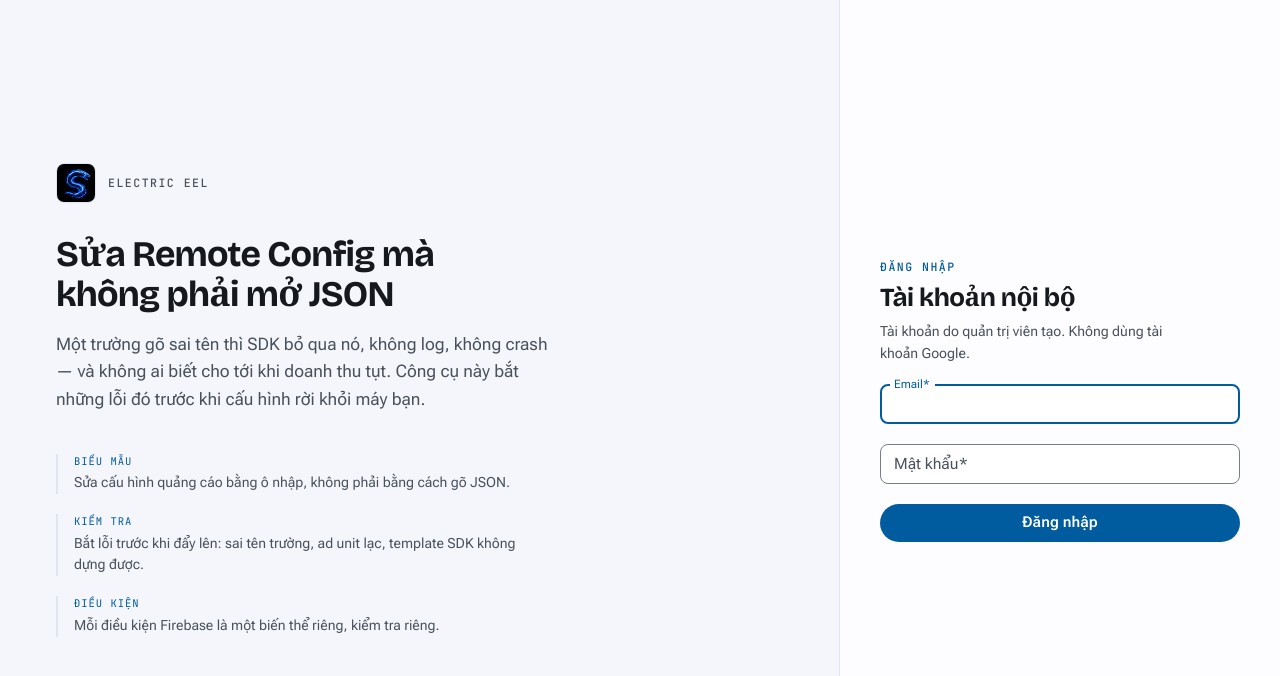
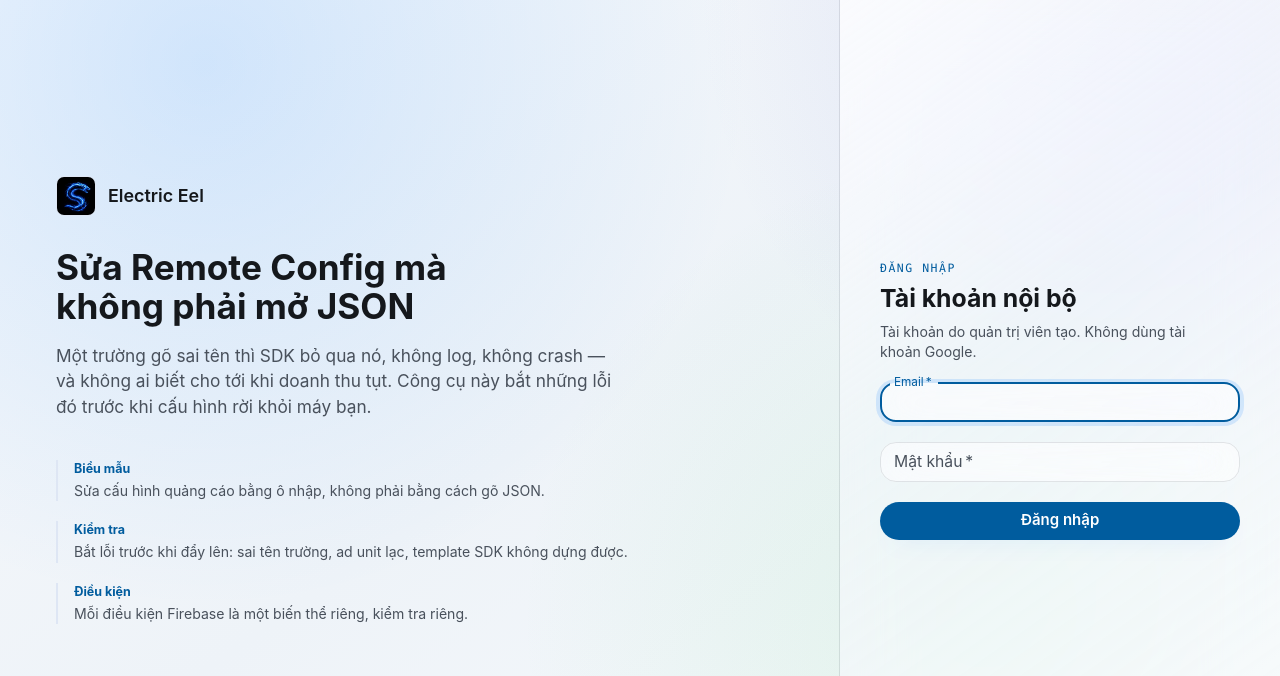
Before and after one commit to duylt-dev/Electric_Eel, a Next.js app: page /login in a window 1280 px wide. Shown: the top 676 px of the page. Built offline with nearby package versions, Linux system fonts and the light colour scheme; no server answers; what @mui/material-nextjs would draw is missing.

Commit message:
feat(ui): adopt Apple liquid glass theme

```diff
--- a/src/app/login/page.tsx
+++ b/src/app/login/page.tsx
@@ -7,7 +7,7 @@ import { redirect } from 'next/navigation'
 import { currentUser } from '@/lib/session'
 import { BRAND_NAME } from '@/ui/brand'
 import { BrandMark } from '@/ui/components/BrandMark'
-import { m3, m3Mono } from '@/ui/theme/m3Tokens'
+import { glass, m3 } from '@/ui/theme/m3Tokens'
 import { LoginForm } from './LoginForm'
 
 export const metadata: Metadata = { title: 'Đăng nhập' }
@@ -33,7 +33,7 @@ export default async function LoginPage() {
         minHeight: '100dvh',
         display: 'grid',
         gridTemplateColumns: { xs: '1fr', md: 'minmax(0, 1fr) minmax(0, 440px)' },
-        bgcolor: m3('surface'),
+        bgcolor: 'transparent',
       }}
     >
       <Box
@@ -43,13 +43,15 @@ export default async function LoginPage() {
           justifyContent: 'center',
           px: { xs: 6, md: 14 },
           py: { xs: 10, md: 14 },
-          borderRight: { md: `1px solid ${m3('outlineVariant')}` },
+          borderRight: { md: `1px solid ${glass.border}` },
         }}
       >
         <Box sx={{ maxWidth: 620 }}>
           <Stack direction="row" sx={{ alignItems: 'center', gap: 3, mb: 8 }}>
             <BrandMark size={40} />
-            <Typography sx={{ ...m3Mono.eyebrow, color: m3('onSurfaceVariant') }}>{BRAND_NAME}</Typography>
+            <Typography variant="h5" sx={{ color: m3('onSurface'), lineHeight: 1 }}>
+              {BRAND_NAME}
+            </Typography>
           </Stack>
 
           <Typography variant="h1" sx={{ mb: 4 }}>
@@ -63,7 +65,9 @@ export default async function LoginPage() {
           <Stack spacing={5} sx={{ maxWidth: '60ch' }}>
             {CAPABILITIES.map(([label, description]) => (
               <Box key={label} sx={{ borderLeft: `2px solid ${m3('outlineVariant')}`, pl: 4 }}>
-                <Typography sx={{ ...m3Mono.columnHeader, color: m3('primary'), mb: 1 }}>{label}</Typography>
+                <Typography variant="caption" sx={{ color: m3('primary'), fontWeight: 650, mb: 1, display: 'block' }}>
+                  {label}
+                </Typography>
                 <Typography variant="body2" sx={{ color: m3('onSurfaceVariant') }}>
                   {description}
                 </Typography>
@@ -79,8 +83,11 @@ export default async function LoginPage() {
           placeItems: 'center',
           px: { xs: 6, md: 10 },
           py: { xs: 10, md: 14 },
-          bgcolor: m3('surfaceContainerLow'),
-          borderTop: { xs: `1px solid ${m3('outlineVariant')}`, md: 'none' },
+          bgcolor: glass.sidebar,
+          backgroundImage: glass.highlight,
+          borderTop: { xs: `1px solid ${glass.border}`, md: 'none' },
+          backdropFilter: glass.blurStrong,
+          WebkitBackdropFilter: glass.blurStrong,
         }}
       >
         <LoginForm />
--- a/src/ui/components/StatusChip.tsx
+++ b/src/ui/components/StatusChip.tsx
@@ -1,7 +1,7 @@
 import Box from '@mui/material/Box'
 import type { ReactNode } from 'react'
 
-import { m3, m3Mono, m3Shape } from '../theme/m3Tokens'
+import { glass, m3, m3Mono, m3Shape } from '../theme/m3Tokens'
 
 /**
  * Nhãn trạng thái nhỏ, chữ đơn cách viết hoa.
@@ -48,6 +48,8 @@ export function StatusChip({ tone = 'neutral', children, dot = false }: StatusCh
         whiteSpace: 'nowrap',
         backgroundColor: background,
         color,
+        border: `1px solid ${glass.border}`,
+        boxShadow: 'inset 0 1px 0 rgb(255 255 255 / 0.18)',
       }}
     >
       {dot ? (
--- a/src/ui/theme/fonts.ts
+++ b/src/ui/theme/fonts.ts
@@ -1,50 +1,52 @@
-import { Bricolage_Grotesque, JetBrains_Mono, Roboto_Flex } from 'next/font/google'
+/**
+ * Liquid Glass đi với kiểu chữ hệ thống của Apple: SF Pro cho UI và SF Mono
+ * cho số liệu/mã. Trên macOS/iOS trình duyệt sẽ lấy đúng system font; trên
+ * Windows/Linux rơi về Segoe UI/Inter/Noto Sans để tiếng Việt vẫn sạch dấu.
+ *
+ * Không dùng `next/font/google` ở đây vì font tải ngoài làm giao diện giữ chất
+ * Android/web hơn là cảm giác iOS. Apple không cấp SF Pro qua web font công
+ * khai, nên cách đúng cho web app là ưu tiên system stack.
+ */
+const APPLE_TEXT_STACK = [
+  '-apple-system',
+  'BlinkMacSystemFont',
+  '"SF Pro Text"',
+  '"SF Pro Display"',
+  '"Helvetica Neue"',
+  '"Segoe UI"',
+  'Inter',
+  '"Noto Sans"',
+  'Arial',
+  'sans-serif',
+].join(', ')
 
-/**
- * Ba bộ chữ, ba vai trò khác nhau — đây là thứ tạo ra khác biệt lớn nhất giữa
- * "một trang MUI" và một sản phẩm có nhận dạng riêng.
- *
- *   display  tiêu đề. Bricolage Grotesque có bề ngang hẹp và các nét cắt chéo,
- *            nên một tiêu đề dài tiếng Việt vẫn nằm gọn một dòng.
- *   body     chữ đọc. Roboto Flex là bản biến thiên của Roboto — vẫn là chữ
- *            quen mắt của Android, nhưng chỉnh được độ đậm liên tục.
- *   mono     nhãn nhỏ, đầu bảng, mã, con số. Trong công cụ này số liệu và
- *            định danh (`ca-app-pub-…`, tên space) nhiều hơn văn xuôi, mà
- *            chữ đơn cách mới cho phép so sánh chúng theo cột.
- *
- * `subsets` phải có 'vietnamese', nếu không dấu tiếng Việt rơi về font dự
- * phòng và chữ sẽ nhảy phông ngay giữa câu. Thiếu subset thì `next build`
- * dừng — nên đây là ràng buộc được máy kiểm tra, không phải lời hứa.
- *
- * `next/font` tải phông lúc build rồi phục vụ từ cùng miền, nên không có lượt
- * đi ra fonts.googleapis.com lúc chạy và không có nháy chữ khi tải trang.
- */
-export const displayFont = Bricolage_Grotesque({
-  subsets: ['vietnamese', 'latin'],
-  weight: ['600', '700'],
-  display: 'swap',
-  variable: '--font-display',
-  fallback: ['Georgia', 'serif'],
-})
+const APPLE_DISPLAY_STACK = [
+  '-apple-system',
+  'BlinkMacSystemFont',
+  '"SF Pro Display"',
+  '"SF Pro Text"',
+  '"Helvetica Neue"',
+  '"Segoe UI"',
+  'Inter',
+  '"Noto Sans"',
+  'Arial',
+  'sans-serif',
+].join(', ')
 
-export const bodyFont = Roboto_Flex({
-  subsets: ['vietnamese', 'latin'],
-  display: 'swap',
-  variable: '--font-body',
-  fallback: ['-apple-system', 'BlinkMacSystemFont', 'Segoe UI', 'sans-serif'],
-})
+const APPLE_MONO_STACK = [
+  '"SFMono-Regular"',
+  '"SF Mono"',
+  'ui-monospace',
+  'Menlo',
+  'Monaco',
+  'Consolas',
+  '"Liberation Mono"',
+  'monospace',
+].join(', ')
 
-export const monoFont = JetBrains_Mono({
-  subsets: ['vietnamese', 'latin'],
-  weight: ['400', '500', '700'],
-  display: 'swap',
-  variable: '--font-mono',
-  fallback: ['ui-monospace', 'SFMono-Regular', 'Menlo', 'monospace'],
-})
+/** Giữ export này để layout không cần biết theme đang dùng web font hay system font. */
+export const fontVariables = ''
 
-/** Gắn lên <html> để ba biến CSS có mặt trước khi theme đọc tới chúng. */
-export const fontVariables = [displayFont.variable, bodyFont.variable, monoFont.variable].join(' ')
-
-export const DISPLAY_FONT_STACK = `var(--font-display), Georgia, serif`
-export const BODY_FONT_STACK = `var(--font-body), -apple-system, BlinkMacSystemFont, "Segoe UI", sans-serif`
-export const MONO_FONT_STACK = `var(--font-mono), ui-monospace, SFMono-Regular, Menlo, monospace`
+export const DISPLAY_FONT_STACK = APPLE_DISPLAY_STACK
+export const BODY_FONT_STACK = APPLE_TEXT_STACK
+export const MONO_FONT_STACK = APPLE_MONO_STACK
--- a/src/ui/theme/m3Tokens.ts
+++ b/src/ui/theme/m3Tokens.ts
@@ -32,19 +32,84 @@ const declarations = (scheme: M3ColorScheme): string =>
 export const m3GlobalCss = `
 :root {
 ${declarations(m3Light)}
+  --glass-surface: rgb(255 255 255 / 0.68);
+  --glass-surface-strong: rgb(255 255 255 / 0.82);
+  --glass-surface-soft: rgb(255 255 255 / 0.48);
+  --glass-bar: rgb(246 248 252 / 0.68);
+  --glass-sidebar: rgb(238 242 248 / 0.58);
+  --glass-control: rgb(255 255 255 / 0.48);
+  --glass-selected: rgb(0 122 255 / 0.14);
+  --glass-border: rgb(20 32 48 / 0.11);
+  --glass-hairline: rgb(255 255 255 / 0.62);
+  --glass-shadow: 0 1px 1px rgb(15 23 42 / 0.04), 0 18px 48px -34px rgb(15 23 42 / 0.34);
+  --glass-highlight: linear-gradient(145deg, rgb(255 255 255 / 0.74), rgb(255 255 255 / 0.26) 42%, rgb(255 255 255 / 0.54));
+  --glass-page-aura:
+    radial-gradient(circle at 16% 8%, rgb(0 122 255 / 0.15), transparent 34rem),
+    radial-gradient(circle at 92% 0%, rgb(88 86 214 / 0.13), transparent 30rem),
+    radial-gradient(circle at 78% 78%, rgb(52 199 89 / 0.10), transparent 30rem),
+    linear-gradient(145deg, #f7f9fc, #eef3f8 48%, #f9fbfd);
   color-scheme: light;
 }
 [data-mui-color-scheme="dark"] {
 ${declarations(m3Dark)}
+  --glass-surface: rgb(25 28 32 / 0.58);
+  --glass-surface-strong: rgb(31 34 38 / 0.76);
+  --glass-surface-soft: rgb(25 28 32 / 0.38);
+  --glass-bar: rgb(35 39 44 / 0.60);
+  --glass-sidebar: rgb(38 42 48 / 0.52);
+  --glass-control: rgb(255 255 255 / 0.07);
+  --glass-selected: rgb(10 132 255 / 0.20);
+  --glass-border: rgb(255 255 255 / 0.11);
+  --glass-hairline: rgb(255 255 255 / 0.17);
+  --glass-shadow: 0 1px 1px rgb(0 0 0 / 0.22), 0 24px 64px -38px rgb(0 0 0 / 0.92);
+  --glass-highlight: linear-gradient(145deg, rgb(255 255 255 / 0.16), rgb(255 255 255 / 0.045) 46%, rgb(255 255 255 / 0.095));
+  --glass-page-aura:
+    radial-gradient(circle at 12% 0%, rgb(10 132 255 / 0.17), transparent 32rem),
+    radial-gradient(circle at 95% 2%, rgb(94 92 230 / 0.14), transparent 30rem),
+    radial-gradient(circle at 82% 78%, rgb(48 209 88 / 0.09), transparent 28rem),
+    linear-gradient(145deg, #101418, #151b20 50%, #0d1115);
   color-scheme: dark;
 }
 @media (prefers-color-scheme: dark) {
   :root:not([data-mui-color-scheme="light"]) {
 ${declarations(m3Dark)}
+    --glass-surface: rgb(25 28 32 / 0.58);
+    --glass-surface-strong: rgb(31 34 38 / 0.76);
+    --glass-surface-soft: rgb(25 28 32 / 0.38);
+    --glass-bar: rgb(35 39 44 / 0.60);
+    --glass-sidebar: rgb(38 42 48 / 0.52);
+    --glass-control: rgb(255 255 255 / 0.07);
+    --glass-selected: rgb(10 132 255 / 0.20);
+    --glass-border: rgb(255 255 255 / 0.11);
+    --glass-hairline: rgb(255 255 255 / 0.17);
+    --glass-shadow: 0 1px 1px rgb(0 0 0 / 0.22), 0 24px 64px -38px rgb(0 0 0 / 0.92);
+    --glass-highlight: linear-gradient(145deg, rgb(255 255 255 / 0.16), rgb(255 255 255 / 0.045) 46%, rgb(255 255 255 / 0.095));
+    --glass-page-aura:
+      radial-gradient(circle at 12% 0%, rgb(10 132 255 / 0.17), transparent 32rem),
+      radial-gradient(circle at 95% 2%, rgb(94 92 230 / 0.14), transparent 30rem),
+      radial-gradient(circle at 82% 78%, rgb(48 209 88 / 0.09), transparent 28rem),
+      linear-gradient(145deg, #101418, #151b20 50%, #0d1115);
     color-scheme: dark;
   }
 }
 `
+
+export const glass = {
+  surface: 'var(--glass-surface)',
+  surfaceStrong: 'var(--glass-surface-strong)',
+  surfaceSoft: 'var(--glass-surface-soft)',
+  bar: 'var(--glass-bar)',
+  sidebar: 'var(--glass-sidebar)',
+  control: 'var(--glass-control)',
+  selected: 'var(--glass-selected)',
+  border: 'var(--glass-border)',
+  hairline: 'var(--glass-hairline)',
+  shadow: 'var(--glass-shadow)',
+  highlight: 'var(--glass-highlight)',
+  pageAura: 'var(--glass-page-aura)',
+  blur: 'blur(22px) saturate(1.35)',
+  blurStrong: 'blur(34px) saturate(1.5)',
+} as const
 
 /**
  * Bán kính bo góc theo M3. Con số nói lên vai trò: nút bấm bo tròn hẳn, thẻ
@@ -61,25 +126,27 @@ export const m3Shape = {
 } as const
 
 /**
- * Thang chữ M3. Giữ nguyên tên vai trò của M3 thay vì quy về h1..h6 của MUI —
- * người quen Android đọc `titleMedium` là biết ngay nó to bằng chừng nào.
+ * Thang chữ UI theo tinh thần iOS/SF Pro. Giữ tên vai trò M3 để không phải đổi
+ * các màn hình đang dùng theme MUI, nhưng số đo/weight đã được kéo về kiểu
+ * system typography của Apple: chữ lớn nhẹ hơn, thân chữ gọn, nút rõ nhưng
+ * không bị cảm giác Android label.
  */
 export const m3Type = {
-  displayLarge: { fontFamily: DISPLAY_FONT_STACK, fontSize: 'clamp(2.5rem, 6vw, 3.5rem)', lineHeight: 1.03, letterSpacing: '-0.028em', fontWeight: 700 },
-  displayMedium: { fontFamily: DISPLAY_FONT_STACK, fontSize: 'clamp(2rem, 4.5vw, 2.8rem)', lineHeight: 1.06, letterSpacing: '-0.025em', fontWeight: 700 },
-  displaySmall: { fontFamily: DISPLAY_FONT_STACK, fontSize: 'clamp(1.7rem, 3.6vw, 2.25rem)', lineHeight: 1.1, letterSpacing: '-0.022em', fontWeight: 700 },
-  headlineLarge: { fontFamily: DISPLAY_FONT_STACK, fontSize: '2rem', lineHeight: 1.14, letterSpacing: '-0.02em', fontWeight: 700 },
-  headlineMedium: { fontFamily: DISPLAY_FONT_STACK, fontSize: '1.625rem', lineHeight: 1.18, letterSpacing: '-0.018em', fontWeight: 700 },
-  headlineSmall: { fontFamily: DISPLAY_FONT_STACK, fontSize: '1.35rem', lineHeight: 1.22, letterSpacing: '-0.014em', fontWeight: 600 },
-  titleLarge: { fontFamily: DISPLAY_FONT_STACK, fontSize: '1.16rem', lineHeight: 1.3, letterSpacing: '-0.012em', fontWeight: 600 },
-  titleMedium: { fontFamily: BODY_FONT_STACK, fontSize: '0.975rem', lineHeight: 1.45, letterSpacing: 0, fontWeight: 600 },
-  titleSmall: { fontFamily: BODY_FONT_STACK, fontSize: '0.875rem', lineHeight: 1.4, letterSpacing: 0, fontWeight: 600 },
-  bodyLarge: { fontFamily: BODY_FONT_STACK, fontSize: '0.975rem', lineHeight: 1.6, letterSpacing: 0, fontWeight: 400 },
-  bodyMedium: { fontFamily: BODY_FONT_STACK, fontSize: '0.875rem', lineHeight: 1.55, letterSpacing: 0, fontWeight: 400 },
-  bodySmall: { fontFamily: BODY_FONT_STACK, fontSize: '0.8125rem', lineHeight: 1.5, letterSpacing: 0, fontWeight: 400 },
-  labelLarge: { fontFamily: BODY_FONT_STACK, fontSize: '0.875rem', lineHeight: 1.3, letterSpacing: '0.005em', fontWeight: 600 },
-  labelMedium: { fontFamily: BODY_FONT_STACK, fontSize: '0.8125rem', lineHeight: 1.3, letterSpacing: '0.01em', fontWeight: 600 },
-  labelSmall: { fontFamily: BODY_FONT_STACK, fontSize: '0.75rem', lineHeight: 1.3, letterSpacing: '0.02em', fontWeight: 600 },
+  displayLarge: { fontFamily: DISPLAY_FONT_STACK, fontSize: 'clamp(2.35rem, 5.4vw, 3.25rem)', lineHeight: 1.06, letterSpacing: 0, fontWeight: 650 },
+  displayMedium: { fontFamily: DISPLAY_FONT_STACK, fontSize: 'clamp(1.95rem, 4.1vw, 2.7rem)', lineHeight: 1.08, letterSpacing: 0, fontWeight: 650 },
+  displaySmall: { fontFamily: DISPLAY_FONT_STACK, fontSize: 'clamp(1.65rem, 3.2vw, 2.2rem)', lineHeight: 1.12, letterSpacing: 0, fontWeight: 650 },
+  headlineLarge: { fontFamily: DISPLAY_FONT_STACK, fontSize: '1.9rem', lineHeight: 1.16, letterSpacing: 0, fontWeight: 650 },
+  headlineMedium: { fontFamily: DISPLAY_FONT_STACK, fontSize: '1.55rem', lineHeight: 1.2, letterSpacing: 0, fontWeight: 650 },
+  headlineSmall: { fontFamily: DISPLAY_FONT_STACK, fontSize: '1.3rem', lineHeight: 1.24, letterSpacing: 0, fontWeight: 600 },
+  titleLarge: { fontFamily: DISPLAY_FONT_STACK, fontSize: '1.12rem', lineHeight: 1.28, letterSpacing: 0, fontWeight: 600 },
+  titleMedium: { fontFamily: BODY_FONT_STACK, fontSize: '0.96rem', lineHeight: 1.36, letterSpacing: 0, fontWeight: 590 },
+  titleSmall: { fontFamily: BODY_FONT_STACK, fontSize: '0.86rem', lineHeight: 1.34, letterSpacing: 0, fontWeight: 590 },
+  bodyLarge: { fontFamily: BODY_FONT_STACK, fontSize: '0.98rem', lineHeight: 1.48, letterSpacing: 0, fontWeight: 400 },
+  bodyMedium: { fontFamily: BODY_FONT_STACK, fontSize: '0.88rem', lineHeight: 1.44, letterSpacing: 0, fontWeight: 400 },
+  bodySmall: { fontFamily: BODY_FONT_STACK, fontSize: '0.78rem', lineHeight: 1.38, letterSpacing: 0, fontWeight: 400 },
+  labelLarge: { fontFamily: BODY_FONT_STACK, fontSize: '0.875rem', lineHeight: 1.25, letterSpacing: 0, fontWeight: 590 },
+  labelMedium: { fontFamily: BODY_FONT_STACK, fontSize: '0.8rem', lineHeight: 1.24, letterSpacing: 0, fontWeight: 590 },
+  labelSmall: { fontFamily: BODY_FONT_STACK, fontSize: '0.72rem', lineHeight: 1.22, letterSpacing: 0, fontWeight: 590 },
 } as const
 
 /**
--- a/src/ui/theme/theme.ts
+++ b/src/ui/theme/theme.ts
@@ -4,7 +4,7 @@ import { createTheme } from '@mui/material/styles'
 
 import { BODY_FONT_STACK, MONO_FONT_STACK } from './fonts'
 import { m3Dark, m3Light } from './generatedPalette'
-import { m3, m3Elevation, m3Mono, m3Shape, m3Type } from './m3Tokens'
+import { glass, m3, m3Elevation, m3Mono, m3Shape, m3Type } from './m3Tokens'
 
 /**
  * Theme MUI dựng theo Material 3.
@@ -71,8 +71,13 @@ export const appTheme = createTheme({
       styleOverrides: {
         body: {
           backgroundColor: m3('surface'),
+          backgroundImage: glass.pageAura,
+          backgroundAttachment: 'fixed',
+          backgroundRepeat: 'no-repeat',
+          minHeight: '100dvh',
           color: m3('onSurface'),
           WebkitFontSmoothing: 'antialiased',
+          MozOsxFontSmoothing: 'grayscale',
         },
         // Tiêu đề ngắt dòng cho cân hai vế thay vì bỏ lại một từ lẻ ở dòng cuối.
         'h1, h2, h3, h4': { textWrap: 'balance' },
@@ -95,22 +100,55 @@ export const appTheme = createTheme({
       defaultProps: { disableElevation: true },
       styleOverrides: {
         // Nút M3 bo tròn hẳn — đây là chi tiết dễ nhận ra nhất giữa M2 và M3.
-        root: { borderRadius: m3Shape.full, paddingInline: 20, minHeight: 38 },
-        outlined: { borderColor: m3('outlineVariant') },
+        root: {
+          borderRadius: m3Shape.full,
+          paddingInline: 20,
+          minHeight: 38,
+          boxShadow: 'none',
+          fontWeight: 600,
+          transition: 'background-color 160ms ease, border-color 160ms ease, transform 160ms ease',
+          '&:hover': { transform: 'translateY(-1px)' },
+        },
+        contained: {
+          backgroundImage: 'none',
+          backgroundColor: m3('primary'),
+          boxShadow: '0 10px 24px -18px rgb(0 122 255 / 0.74)',
+          '&:hover': { boxShadow: '0 12px 28px -18px rgb(0 122 255 / 0.78)' },
+        },
+        outlined: {
+          borderColor: glass.border,
+          backgroundColor: glass.control,
+          backdropFilter: glass.blur,
+          WebkitBackdropFilter: glass.blur,
+        },
         text: { paddingInline: 12 },
       },
     },
     MuiChip: {
       styleOverrides: {
-        root: { borderRadius: m3Shape.small, fontWeight: 500 },
-        outlined: { borderColor: m3('outlineVariant') },
+        root: {
+          borderRadius: m3Shape.full,
+          fontWeight: 590,
+          backgroundColor: glass.control,
+          borderColor: glass.border,
+          backdropFilter: glass.blur,
+          WebkitBackdropFilter: glass.blur,
+        },
+        outlined: { borderColor: glass.border },
         label: { paddingInline: 10 },
       },
     },
     MuiPaper: {
       defaultProps: { elevation: 0 },
       styleOverrides: {
-        root: { backgroundImage: 'none' },
+        root: {
+          backgroundImage: glass.highlight,
+          backgroundColor: glass.surface,
+          border: `1px solid ${glass.border}`,
+          boxShadow: glass.shadow,
+          backdropFilter: glass.blur,
+          WebkitBackdropFilter: glass.blur,
+        },
         rounded: { borderRadius: m3Shape.large },
       },
     },
@@ -119,12 +157,12 @@ export const appTheme = createTheme({
       styleOverrides: {
         root: {
           borderRadius: m3Shape.large,
-          // Nền nổi dùng containerLow chứ không phải containerLowest: ở chế độ
-          // tối, containerLowest nằm DƯỚI nền trang (tone 3 so với tone 5) nên
-          // thẻ sẽ trông như bị khoét xuống thay vì nổi lên.
-          backgroundColor: m3('surfaceContainerLow'),
-          border: `1px solid ${m3('outlineVariant')}`,
-          boxShadow: m3Elevation[1],
+          backgroundColor: glass.surface,
+          backgroundImage: glass.highlight,
+          border: `1px solid ${glass.border}`,
+          boxShadow: glass.shadow,
+          backdropFilter: glass.blur,
+          WebkitBackdropFilter: glass.blur,
         },
       },
     },
@@ -132,9 +170,12 @@ export const appTheme = createTheme({
       styleOverrides: {
         paper: {
           borderRadius: m3Shape.extraLarge,
-          backgroundColor: m3('surfaceContainerLow'),
-          border: `1px solid ${m3('outlineVariant')}`,
+          backgroundColor: glass.surfaceStrong,
+          backgroundImage: glass.highlight,
+          border: `1px solid ${glass.border}`,
           boxShadow: m3Elevation[4],
+          backdropFilter: glass.blurStrong,
+          WebkitBackdropFilter: glass.blurStrong,
         },
       },
     },
@@ -142,8 +183,19 @@ export const appTheme = createTheme({
     MuiTextField: { defaultProps: { size: 'small', variant: 'outlined' } },
     MuiOutlinedInput: {
       styleOverrides: {
-        root: { borderRadius: m3Shape.small, backgroundColor: m3('surfaceContainerLowest') },
-        notchedOutline: { borderColor: m3('outline') },
+        root: {
+          borderRadius: m3Shape.large,
+          backgroundColor: glass.control,
+          backdropFilter: glass.blur,
+          WebkitBackdropFilter: glass.blur,
+          transition: 'background-color 160ms ease, border-color 160ms ease, box-shadow 160ms ease',
+          '&.Mui-focused': {
+            backgroundColor: glass.surfaceSoft,
+            boxShadow: '0 0 0 4px rgb(0 122 255 / 0.14)',
+          },
+        },
+        input: { fontWeight: 450 },
+        notchedOutline: { borderColor: glass.border },
       },
     },
     MuiTooltip: {
@@ -160,7 +212,13 @@ export const appTheme = createTheme({
     MuiTab: { styleOverrides: { root: { textTransform: 'none', ...m3Type.titleSmall, minHeight: 48 } } },
     MuiAlert: {
       styleOverrides: {
-        root: { borderRadius: m3Shape.medium, border: `1px solid ${m3('outlineVariant')}` },
+        root: {
+          borderRadius: m3Shape.medium,
+          border: `1px solid ${glass.border}`,
+          backgroundColor: glass.surfaceStrong,
+          backdropFilter: glass.blur,
+          WebkitBackdropFilter: glass.blur,
+        },
         message: m3Type.bodyMedium,
       },
     },
@@ -169,10 +227,17 @@ export const appTheme = createTheme({
         root: {
           borderRadius: m3Shape.medium,
           minHeight: 44,
+          transition: 'background-color 160ms ease, transform 160ms ease',
+          '&:hover': {
+            backgroundColor: glass.control,
+            transform: 'translateX(1px)',
+          },
           '&.Mui-selected': {
-            backgroundColor: m3('secondaryContainer'),
-            color: m3('onSecondaryContainer'),
-            '&:hover': { backgroundColor: m3('secondaryContainer') },
+            backgroundColor: glass.selected,
+            color: m3('onSurface'),
+            border: `1px solid ${glass.border}`,
+            boxShadow: 'inset 0 1px 0 var(--glass-hairline)',
+            '&:hover': { backgroundColor: glass.selected },
           },
         },
       },
@@ -185,7 +250,9 @@ export const appTheme = createTheme({
         head: {
           ...m3Mono.columnHeader,
           color: m3('onSurfaceVariant'),
-          backgroundColor: m3('surfaceContainer'),
+          backgroundColor: glass.surfaceStrong,
+          backdropFilter: glass.blur,
+          WebkitBackdropFilter: glass.blur,
           whiteSpace: 'nowrap',
         },
       },
```
Also changed, not shown: src/ui/components/MetaChip.tsx (+8 -6 lines), src/ui/components/PageHeader.tsx (+27 -6 lines), src/ui/components/Scroller.tsx (+7 -4 lines), src/ui/layout/AppShell.tsx (+23 -11 lines), src/ui/layout/ToolNav.tsx (+21 -21 lines).
